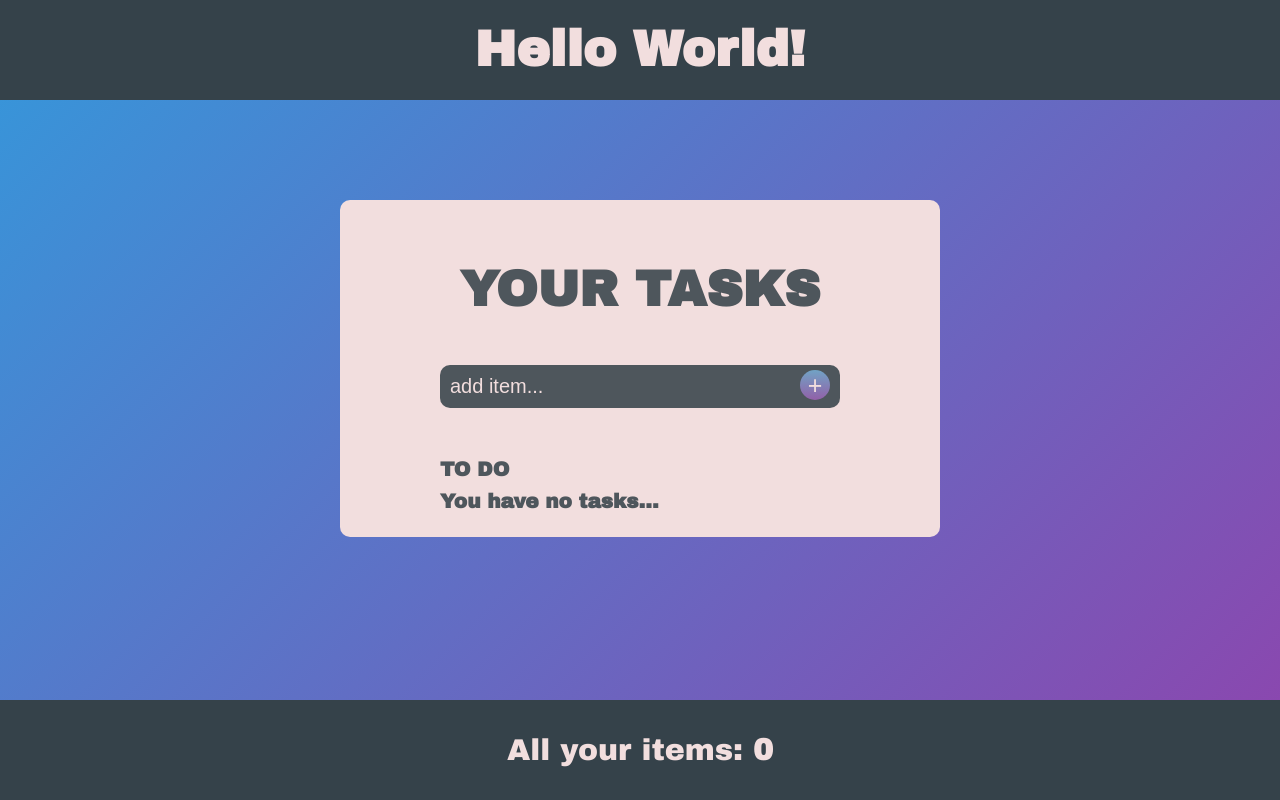
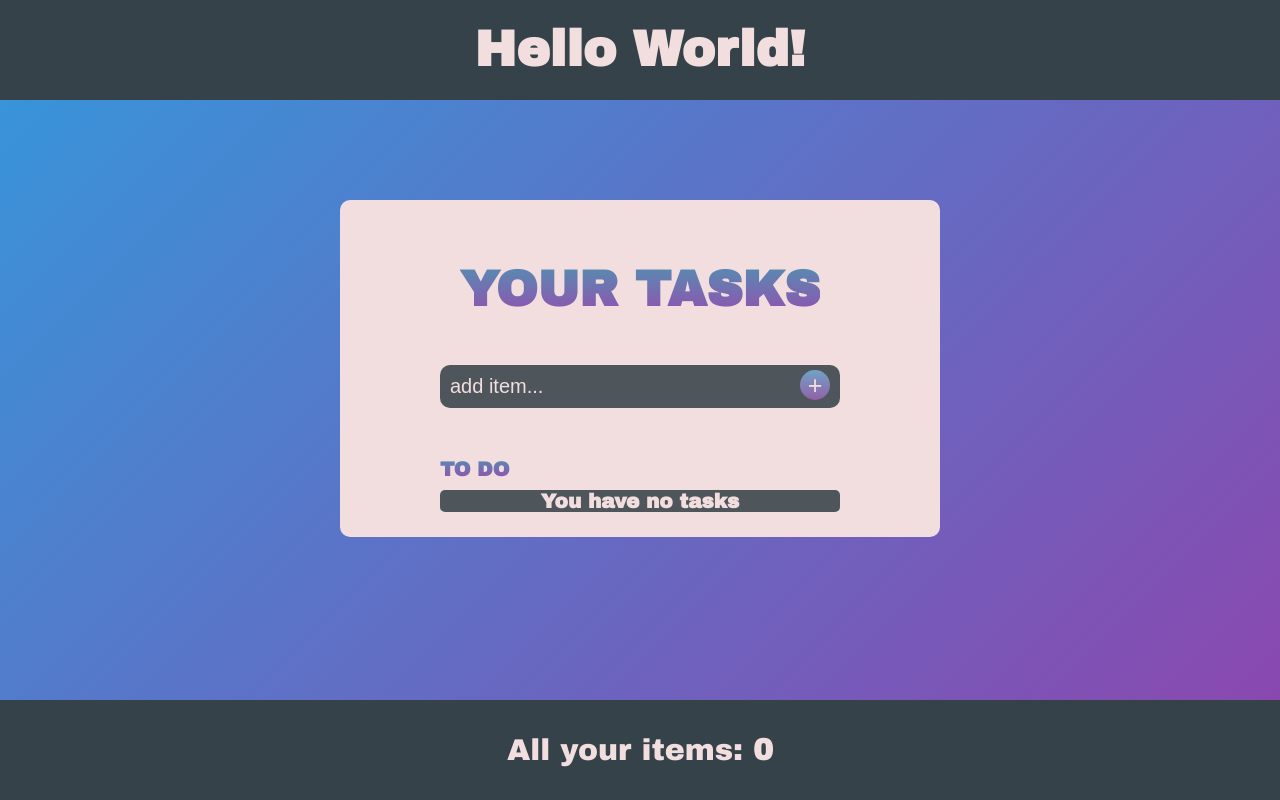
Before and after one commit to Blackkifir/TodoList-react, a React (Create React App) app: page / in a window 1280 px wide. Built offline with nearby package versions, Linux system fonts and the light colour scheme.

Commit message:
added complete state and added to localStorage data for users

```diff
--- a/src/components/FooterTodo/Footer.module.scss
+++ b/src/components/FooterTodo/Footer.module.scss
@@ -3,6 +3,7 @@
 .footer {
   margin-top: auto;
   width: 100%;
+
   .footer__flex {
     @include flexCenter();
     height: 100px;
--- a/src/components/FormTodo/Form.module.scss
+++ b/src/components/FormTodo/Form.module.scss
@@ -5,8 +5,8 @@
 }
 
 .container {
+  margin: 0 auto;
   max-width: 600px;
-  margin: 0 auto;
 }
 
 .formTodo {
@@ -18,20 +18,23 @@
 
   &__title {
     margin: 50px 0 50px 0px;
+    background-clip: text;
+    background-image: linear-gradient(#558db1, #9350b0);
     text-transform: uppercase;
     font-size: 50px;
     line-height: 50px;
     font-weight: 800;
-    color: $grey;
+    color: transparent;
   }
 
   &__block {
     position: relative;
+
     &__input {
       margin-bottom: 50px;
-      width: 400px;
       border: none;
       border-radius: 10px;
+      width: 400px;
       padding: 10px 50px 10px 10px;
       outline: none;
       font-size: 20px;
@@ -55,21 +58,32 @@
     top: 5px;
     right: 10px;
     bottom: 0;
+    border: none;
+    border-radius: 50px;
     width: 30px;
     height: 30px;
-    border: none;
-    border-radius: 50px;
     background: linear-gradient(#71a3c5, #9260a8);
     font-size: 25px;
     color: $white;
     cursor: pointer;
   }
 
-  &__toDo,
-  .noTasks {
+  &__toDo {
     margin-bottom: 10px;
+    background-clip: text;
+    background-image: linear-gradient(#558db1, #9350b0);
     font-size: 20px;
     font-weight: bold;
-    color: $grey;
+    color: transparent;
   }
 }
+
+.noTasks {
+  margin-bottom: 10px;
+  border-radius: 5px;
+  background: $grey;
+  text-align: center;
+  font-size: 20px;
+  font-weight: bold;
+  color: $white;
+}
--- a/src/components/FormTodo/Form.tsx
+++ b/src/components/FormTodo/Form.tsx
@@ -7,6 +7,7 @@ import styles from './Form.module.scss';
 
 type TaskManager = {
   todos: Todo[],
+  isComplete: boolean,
   inputValue: string,
   onChangeInput: (event: ChangeEvent<HTMLInputElement>) => void;
   onChangeSubmit: (event: FormEvent) => void;
@@ -17,6 +18,7 @@ type TaskManager = {
 
 export default function Form({
   todos,
+  isComplete,
   inputValue,
   onChangeInput,
   onChangeSubmit,
@@ -41,7 +43,7 @@ export default function Form({
               type="button"
               className={styles.formTodo__addBtn}
             >
-              +
+              {isComplete ? '✔' : '+'}
             </button>
             <p className={styles.formTodo__toDo}>TO DO</p>
             {todos.map((todo) => (
@@ -53,7 +55,7 @@ export default function Form({
               />
             ))}
 
-            {todos.length === 0 && <p className={styles.noTasks}>You have no tasks...</p>}
+            {todos.length === 0 && <p className={styles.noTasks}>You have no tasks</p>}
           </div>
         </form>
       </div>
--- a/src/components/TodosItems/TodosItem.module.scss
+++ b/src/components/TodosItems/TodosItem.module.scss
@@ -5,8 +5,8 @@
   @include flexBetween();
   margin-bottom: 15px;
   border-radius: 10px;
+  padding: 15px;
   background-color: $grey;
-  padding: 15px;
 
   &:hover {
     transition: all .2s;
@@ -32,10 +32,10 @@
   }
 
   &__deleteBtn {
+    border: none;
+    border-radius: 5px;
     width: 34px;
     height: 34px;
-    border: none;
-    border-radius: 5px;
     background-color: $white;
     cursor: pointer;
   }
--- a/src/layout/Home.tsx
+++ b/src/layout/Home.tsx
@@ -1,4 +1,4 @@
-import { useState } from 'react';
+import { useEffect, useState } from 'react';
 
 import Footer from '../components/FooterTodo/Footer';
 import Form from '../components/FormTodo/Form';
@@ -16,6 +16,14 @@ export type Todo = {
 
 export default function Home() {
   const [todos, setTodos] = useState<Todo[]>([]);
+  const [isComplete, setComplete] = useState<boolean>(false);
+
+  useEffect(() => {
+    const storageTodo = localStorage.getItem('todoList');
+    if (storageTodo) {
+      setTodos(JSON.parse(storageTodo));
+    }
+  }, []);
 
   const addTodos = (todoName: string) => {
     const newTodos = {
@@ -25,6 +33,7 @@ export default function Home() {
     };
 
     setTodos([...todos, newTodos]);
+    localStorage.setItem('todoList', JSON.stringify([...todos, newTodos]));
   };
 
   const [inputValue, setInputValue] = useState<string>('');
@@ -38,23 +47,40 @@ export default function Home() {
     event.preventDefault();
     addTodos(inputValue);
     setInputValue('');
+    setComplete(true);
+    setTimeout(() => {
+      setComplete(false);
+    }, 500);
   };
 
   const onClickAddTodo = () => {
     if (inputValue.trim() === '') return;
     addTodos(inputValue);
     setInputValue('');
+    setComplete(true);
+    setTimeout(() => {
+      setComplete(false);
+    }, 500);
   };
 
   const onClickDeleteTodo = (deleteTodosName: string) => {
-    setTodos(todos.filter((todo) => todo.todoName !== deleteTodosName));
+    setTodos((prevTodo) => {
+      const updatesTodo = prevTodo.filter((todo) => todo.todoName !== deleteTodosName);
+      localStorage.setItem('todoList', JSON.stringify(updatesTodo));
+      return updatesTodo;
+    });
   };
 
   const onChangeChecked = (todoName: string) => {
     setTodos(
-      (prevTodo) => prevTodo.map(
-        (tasks) => (tasks.todoName === todoName ? { ...tasks, checked: !tasks.checked } : tasks),
-      ),
+      (prevTodo) => {
+        const updatesCheckTodo = prevTodo.map(
+          (checks) => (checks.todoName === todoName
+            ? { ...checks, checked: !checks.checked } : checks),
+        );
+        localStorage.setItem('todoList', JSON.stringify(updatesCheckTodo));
+        return updatesCheckTodo;
+      },
     );
   };
 
@@ -64,6 +90,7 @@ export default function Home() {
       <main className={styles.main}>
         <Form
           todos={todos}
+          isComplete={isComplete}
           inputValue={inputValue}
           onChangeInput={onChangeInput}
           onChangeSubmit={onChangeSubmit}
```
